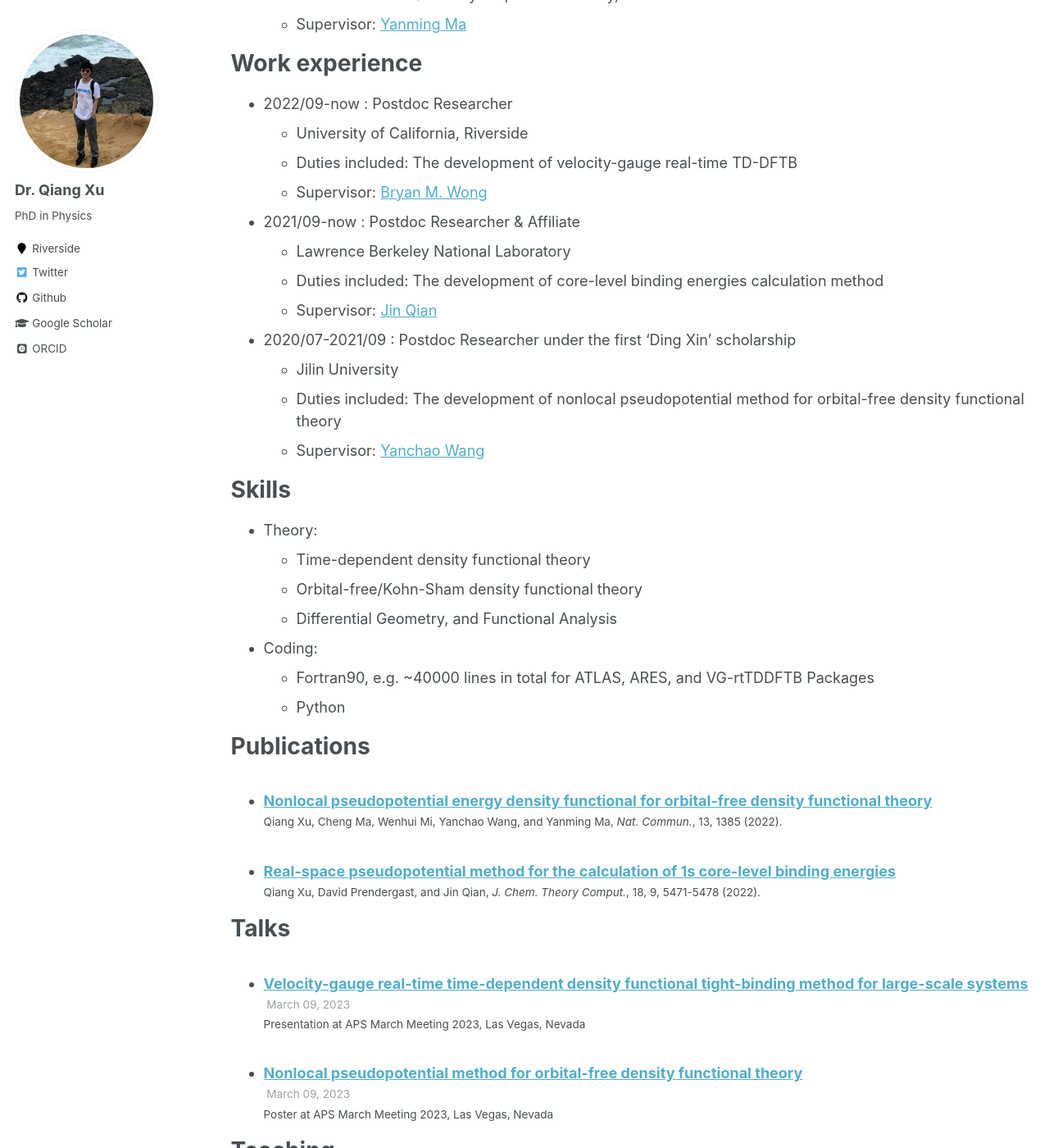
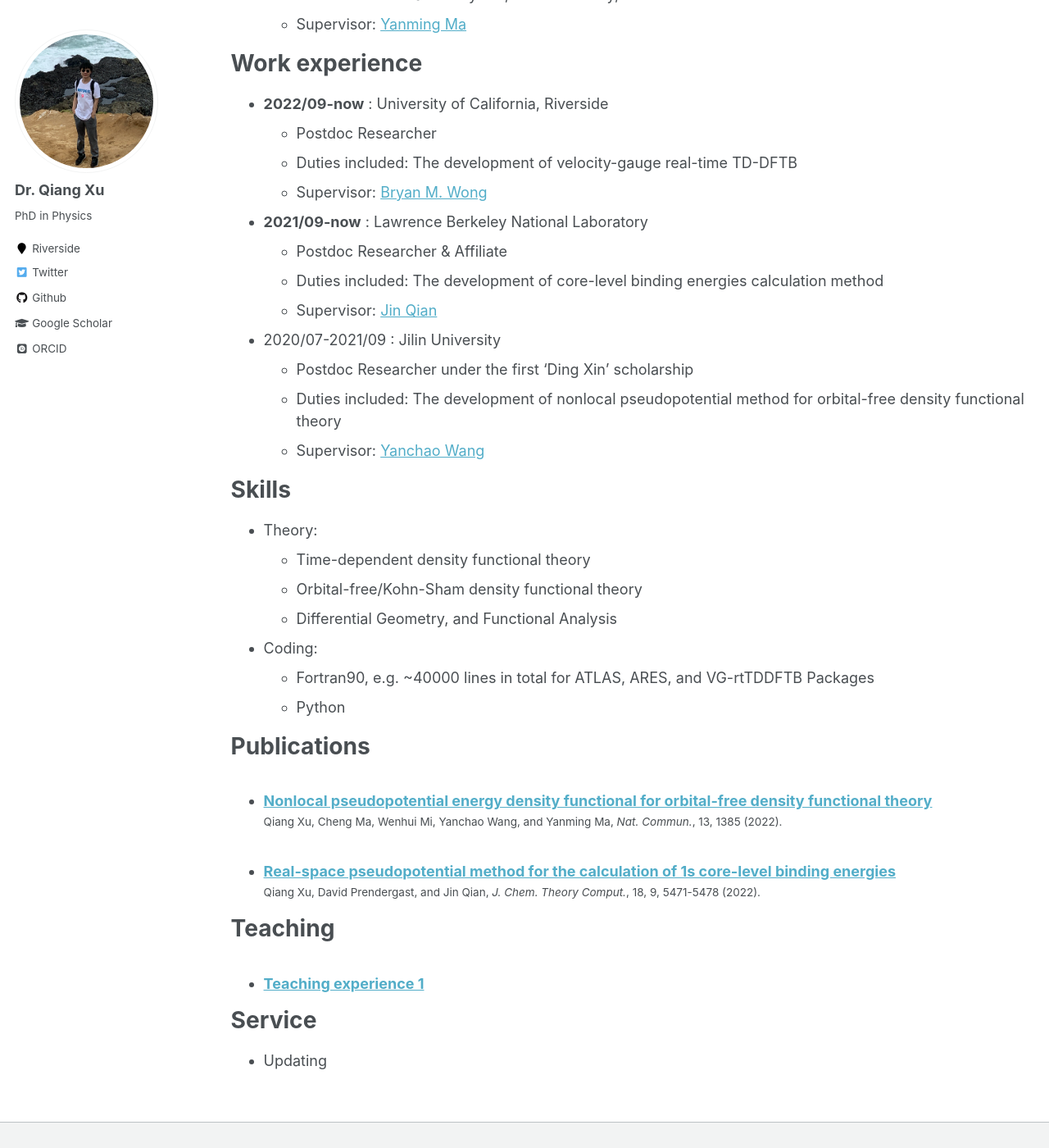
Before and after one commit to xqjlu/xqjlu.github.io, a Jekyll site: the page built from _pages/cv.md, in a window 1280 px wide and 1400 px high, scrolled down 268 px. Shown: the whole window at 82% size. Built offline with Jekyll 4.4.1, drawn with Linux system fonts in a browser that asks for light colours; some web fonts are replaced.

Commit message:
cv updating

```diff
--- a/_pages/cv.md
+++ b/_pages/cv.md
@@ -17,18 +17,18 @@ Education
 
 Work experience
 ======
-* 2022/09-now : Postdoc Researcher
-  * University of California, Riverside
+* **2022/09-now** : University of California, Riverside
+  * Postdoc Researcher
   * Duties included: The development of velocity-gauge real-time TD-DFTB
   * Supervisor: [Bryan M. Wong](https://www.bmwong-group.com/)
 
-* 2021/09-now : Postdoc Researcher & Affiliate
-  * Lawrence Berkeley National Laboratory
+* **2021/09-now** : Lawrence Berkeley National Laboratory
+  * Postdoc Researcher & Affiliate
   * Duties included: The development of core-level binding energies calculation method
   * Supervisor: [Jin Qian](https://sites.google.com/lbl.gov/qiangrouppage/home?authuser=0)
 
-* 2020/07-2021/09 : Postdoc Researcher under the first ‘Ding Xin’ scholarship
-  * Jilin University
+* 2020/07-2021/09 : Jilin University
+  * Postdoc Researcher under the first ‘Ding Xin’ scholarship
   * Duties included: The development of nonlocal pseudopotential method for orbital-free density functional theory
   * Supervisor: [Yanchao Wang](http://iccms.jlu.edu.cn/info/1036/1040.htm)
 
@@ -48,12 +48,6 @@ Publications
     {% include archive-single-cv.html %}
   {% endfor %}</ul>
 
-Talks
-======
-  <ul>{% for post in site.talks %}
-    {% include archive-single-talk-cv.html %}
-  {% endfor %}</ul>
-
 Teaching
 ======
   <ul>{% for post in site.teaching %}
```
